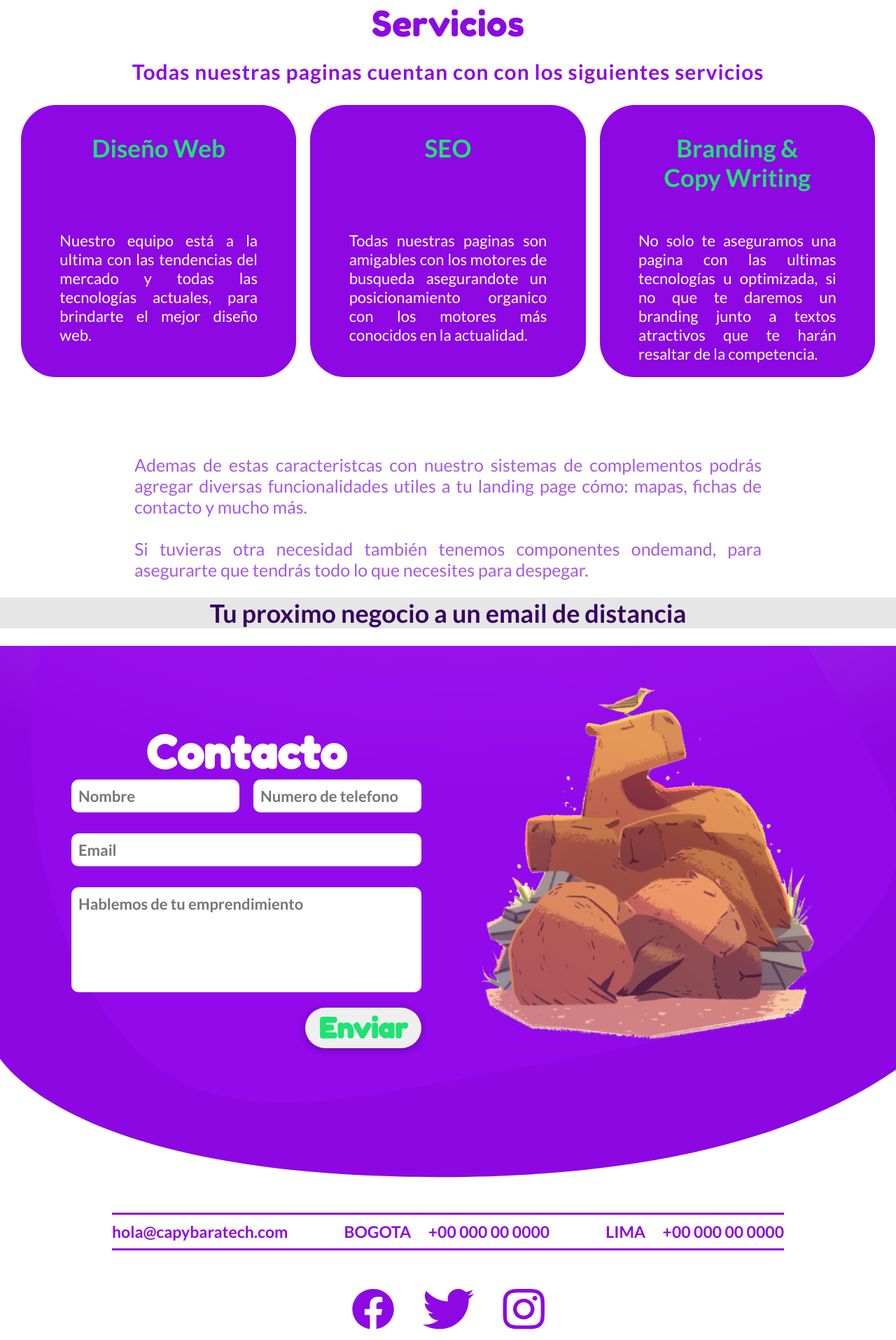
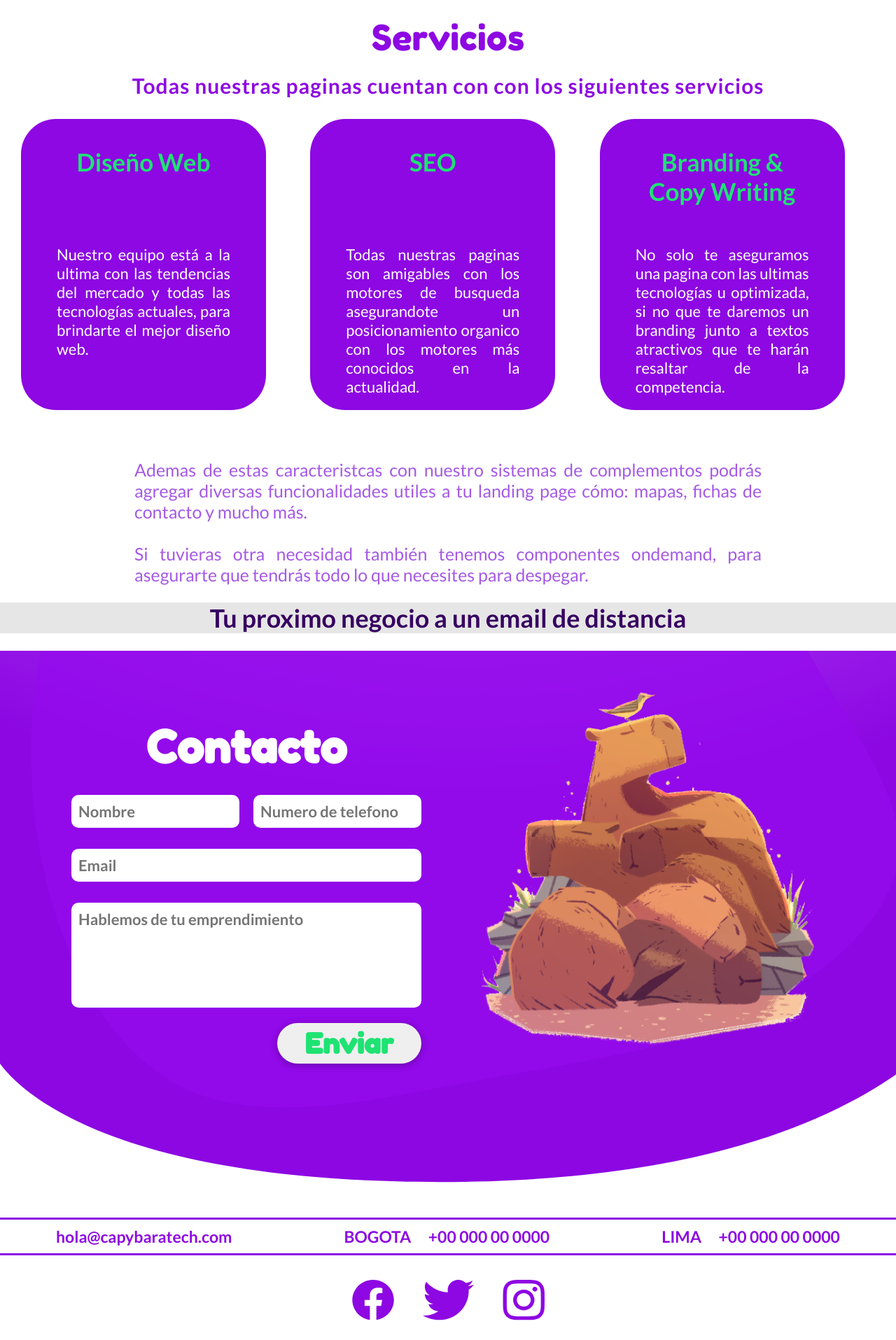
Before and after one commit to bohorquez866/capybara, a plain HTML site: page index.html in a window 1280 px wide. Shown: the part 3092-5007 px from the top of the page at 70% size. Drawn offline with Linux system fonts and the light colour scheme.

Commit message:
fixes card sizes

```diff
--- a/index.html
+++ b/index.html
@@ -65,8 +65,8 @@
                 <img src="./assets/ilustracion.png" class="ilustration ilustration-1" alt="ilustracion de capibara">
             </article>
         </section>
-
-        <section class="services" id="services">
+        <!-- SERVICES -->
+        <section class="services grid-parent" id="services">
             <h2 class="section-title  grid-long">Servicios</h2>
             <strong class="purple-subtitle center-text">Todas nuestras paginas cuentan con con los siguientes servicios</strong>
 
--- a/sass/_typography.scss
+++ b/sass/_typography.scss
@@ -62,6 +62,7 @@
         font-size: 6.4rem;
         font-family: $secondary-font;
         text-align: center;
+        margin-bottom: 3rem;
     }
 
     .text {
--- a/sass/_utilities.scss
+++ b/sass/_utilities.scss
@@ -88,7 +88,7 @@
         }
     }
     &--right {
-        padding: .5rem 2rem;
+        padding: .5rem 4rem;
         font-size: 4rem;
         position: absolute;
         right: 0;
@@ -144,6 +144,9 @@
     @include mq($bpMedium) {
         grid-template-columns: 1fr!important;
     }
+    @include mq-min($bpBig) {
+        padding: 0 10%;
+    }
     &__2x1fr {
         grid-template-columns: 1fr;
     }
--- a/sass/components/_contact.scss
+++ b/sass/components/_contact.scss
@@ -34,9 +34,8 @@
     }
     &__info {
         display: flex;
-        justify-content: space-between;
-        width: 75%;
-        margin: 5rem auto;
+        justify-content: space-around;
+        margin: 5rem auto 3rem auto;
         padding: 1rem 0;
         font-size: 2.3rem;
         font-weight: bold;
@@ -56,7 +55,7 @@
     &__social {
         display: flex;
         justify-content: center;
-        margin-bottom: 4rem;
+        margin-bottom: 2rem;
         &-item {
             transition: all .3s ease;
             border-bottom: 4px solid transparent;
--- a/sass/components/_services.scss
+++ b/sass/components/_services.scss
@@ -10,7 +10,7 @@
         width: 70%;
         &:not(:last-of-type) {
             margin-bottom: 3rem;
-            margin-top: 8rem;
+            margin-top: 4rem;
         }
     }
 }
@@ -26,6 +26,7 @@
         color: $white;
         padding: 2rem;
         border-radius: 5rem;
+        max-width: 35rem;
     }
     &__text {
         font-size: 2.2rem;
```
Also changed, not shown: sass/styles.css, 1 other file.
